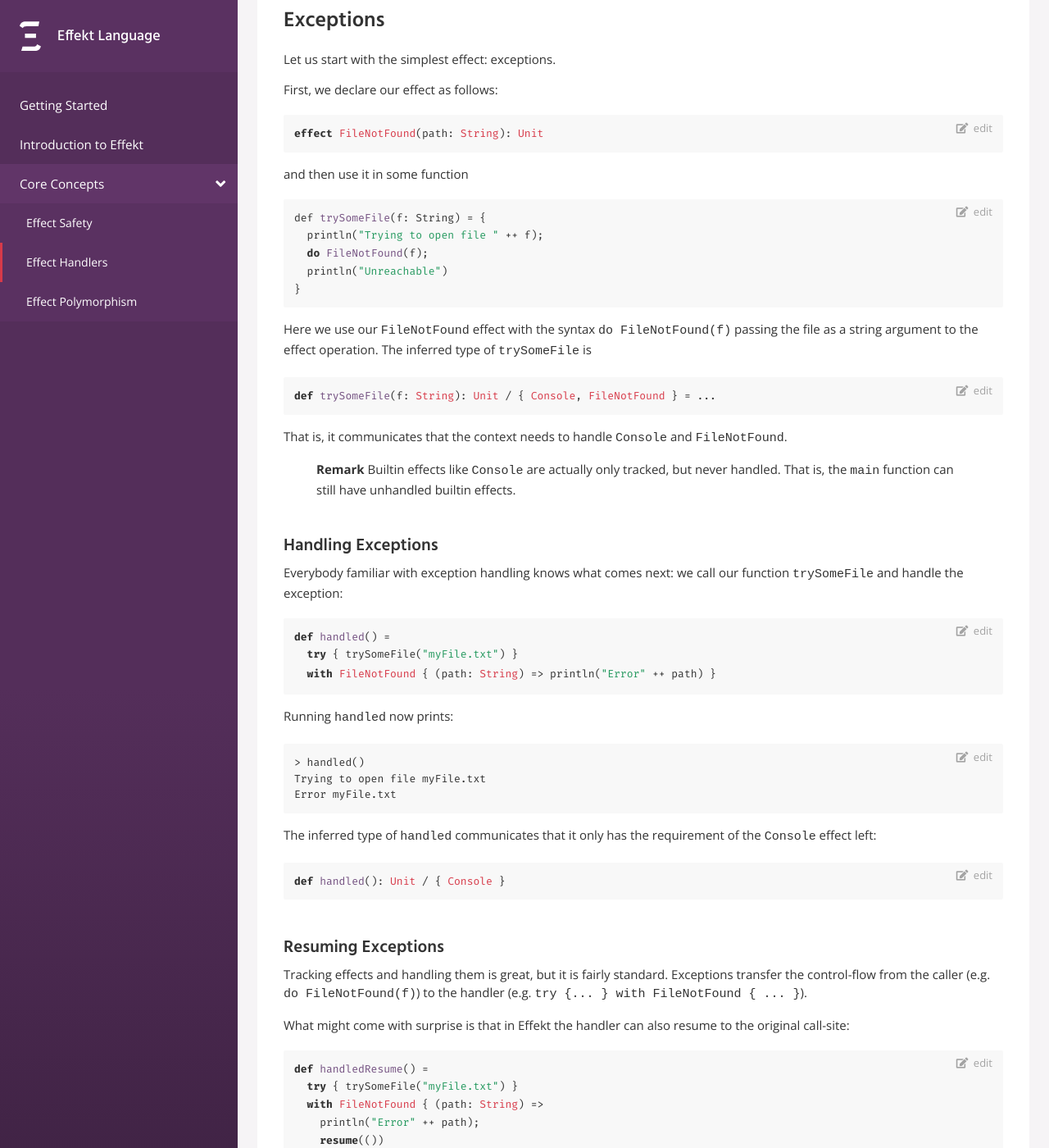
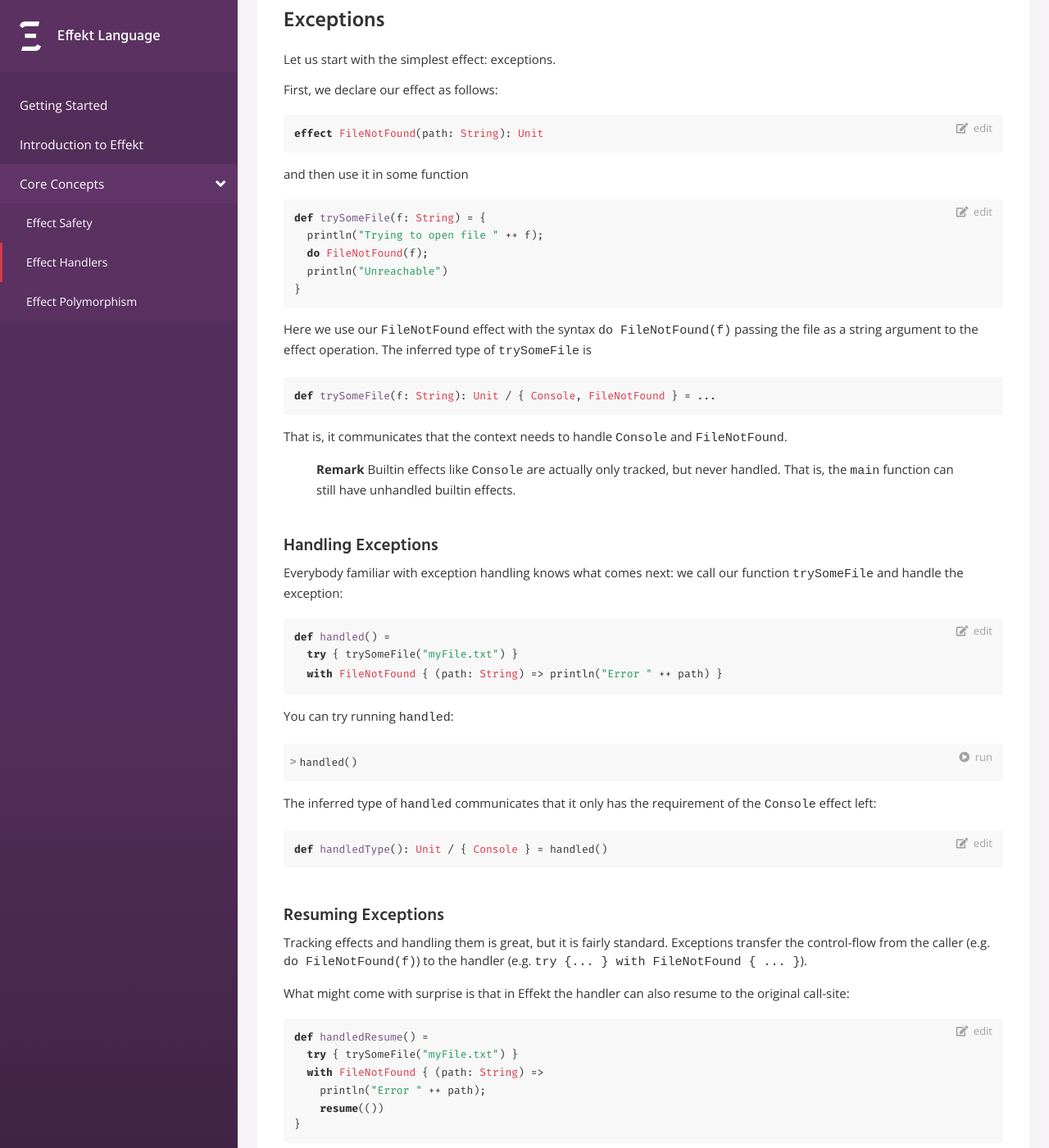
Before and after one commit to effekt-lang/effekt-website, a Jekyll site: the page built from docs/concepts/effect-handlers.md, in a window 1280 px wide and 1400 px high, scrolled down 404 px. Shown: the whole window at 82% size. Built offline with Jekyll 4.4.1, drawn with Linux system fonts in a browser that asks for light colours; some of the changed text lies outside the part shown.

Commit message:
Fix some examples

````diff
--- a/_sass/light-style/_code.scss
+++ b/_sass/light-style/_code.scss
@@ -29,7 +29,7 @@ pre {
   }
 }
 
-.page pre {
+.home pre, .page pre {
   background: #ffffff;
 
   > nav.code-menu {
@@ -73,6 +73,7 @@ pre {
 
 pre.editor {
   border: 1px solid #aaaaaa;
+  border-radius: 4px;
   overflow: visible;
 
   .hover-contents {
@@ -112,6 +113,7 @@ ul.repl-output {
   font-family: monospace;
   padding: 1.8em 1em 1em;
   position: relative;
+  border-radius: 4px;
 
   &:before {
     content: "output";
--- a/docs/concepts/effect-handlers.md
+++ b/docs/concepts/effect-handlers.md
@@ -21,7 +21,7 @@ effect FileNotFound(path: String): Unit
 ```
 and then use it in some function
 
-```
+```effekt
 def trySomeFile(f: String) = {
   println("Trying to open file " ++ f);
   do FileNotFound(f);
@@ -32,13 +32,13 @@ Here we use our `FileNotFound` effect with the syntax `do FileNotFound(f)`
 passing the file as a string argument to the effect operation.
 The inferred type of `trySomeFile` is
 
-```
+```effekt:sketch
 def trySomeFile(f: String): Unit / { Console, FileNotFound } = ...
 ```
 That is, it communicates that the context needs to handle `Console` and
 `FileNotFound`.
 
->**Remark**
+> **Remark**
 > Builtin effects like `Console` are actually only tracked,
 > but never handled. That is, the `main` function can still have unhandled
 > builtin effects.
@@ -50,18 +50,16 @@ our function `trySomeFile` and handle the exception:
 ```
 def handled() =
   try { trySomeFile("myFile.txt") }
-  with FileNotFound { (path: String) => println("Error" ++ path) }
+  with FileNotFound { (path: String) => println("Error " ++ path) }
 ```
-Running `handled` now prints:
-```bash
-> handled()
-Trying to open file myFile.txt
-Error myFile.txt
+You can try running `handled`:
+```effekt:repl
+handled()
 ```
 The inferred type of `handled` communicates that it only has the requirement
 of the `Console` effect left:
 ```
-def handled(): Unit / { Console }
+def handledType(): Unit / { Console } = handled()
 ```
 #### Resuming Exceptions
 Tracking effects and handling them is great, but it is fairly standard.
@@ -71,23 +69,20 @@ to the handler (e.g. `try {... } with FileNotFound { ... }`).
 What might come with surprise is that in Effekt the handler can also resume
 to the original call-site:
 
-```
+```effekt
 def handledResume() =
   try { trySomeFile("myFile.txt") }
   with FileNotFound { (path: String) =>
-    println("Error" ++ path);
+    println("Error " ++ path);
     resume(())
 }
 ```
 Here the keyword `resume` expresses that the execution should proceed at the
 original call to the effect operation `FileNotFound`.
 
-Running `handledResume()` now gives:
-```bash
-> handledResume()
-Trying to open file myFile.txt
-Error myFile.txt
-Unreachable
+Running `handledResume()` now prints `Unreachable`:
+```effekt:repl
+handledResume()
 ```
 Since the return type of the effect operation is `Unit` the argument to
 `resume` is a unit-value (e.g. `()`).
@@ -103,11 +98,9 @@ or backtracking search.
 Here, we repeat a small example that performs an exhaustive search for
 three distinct numbers below `n` that add up to a given number `s`.
 
-We start with the module declaration and using `immutable/list` from the
-standard library:
+We start by importing `immutable/list` from the standard library:
 
-```
-module triples
+```effekt:prelude
 import immutable/list
 ```
 
@@ -127,7 +120,7 @@ all positions. It represents a failing branch in the search tree.
 We can now write a function `choice` modelling choosing a number
 between 1 and n:
 
-```
+```effekt
 def choice(n : Int): Int / { Flip, Fail } =
   if (n < 1) { do Fail() }
   else if (do Flip()) { n }
@@ -138,7 +131,7 @@ to either return `n` or try with `n - 1`.
 
 Modeling our search problem now becomes:
 
-```
+```effekt
 def triple(n: Int, s: Int): Solution / { Flip, Fail } = {
   val i = choice(n);
   val j = choice(i - 1);
@@ -173,9 +166,8 @@ Calling `resume(true)` gives us a list since the type of the body of the
 corresponding `try` returns a list of solutions. To compute the overall result,
 we simply append the two subsolutions.
 
-Running `handledTriple` gives:
+We can run `handledTriple`:
 
+```effekt:repl
+handledTriple(6, 9)
 ```
-> handledTriple(6, 9)
-Cons(Solution(6, 2, 1), Cons(Solution(5, 3, 1), Cons(Solution(4, 3, 2), Nil())))
-```
````
Also changed, not shown: _includes/install.md (+2 -2 lines), index.md (+2 -2 lines).
